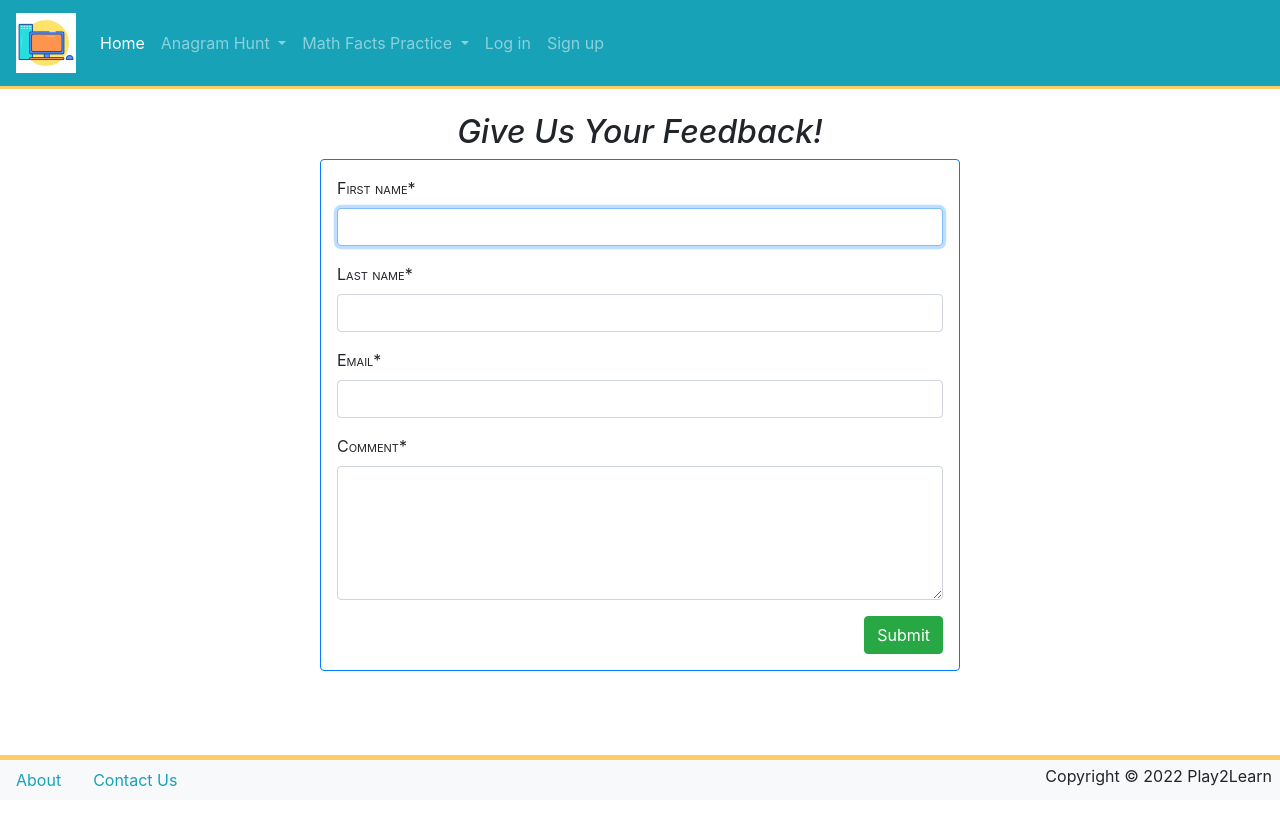
After one commit to samoore333/play2learn, a Django app: page /reviews/reviews-app/ in a window 1280 px wide. The commit adds this page. Run offline with Django 4.2, Linux system fonts and the light colour scheme; some libraries are stand-ins or nearby versions.

Commit message:
Review form setup

```diff
--- /dev/null
+++ b/reviews/forms.py
@@ -0,0 +1,11 @@
+from django import forms
+
+class ReviewsForm(forms.Form):
+    first_name = forms.CharField(
+        widget=forms.TextInput(attrs={'autofocus': True})
+    )
+    last_name = forms.CharField()
+    email = forms.EmailField()
+    comment = forms.CharField(
+        widget=forms.Textarea(attrs={'cols': '75', 'rows': '5'})
+    )
--- a/reviews/urls.py
+++ b/reviews/urls.py
@@ -1,4 +1,9 @@
 from django.urls import path
 
+from .views import ReviewsAppView, ReviewsAppThanksView
+
 app_name = 'reviews'
-urlpatterns = []
+urlpatterns = [
+    path('reviews-app/', ReviewsAppView.as_view(), name='app'),
+    path('reviews-app/thanks/', ReviewsAppThanksView.as_view(), name='thanks'),
+]
--- a/reviews/views.py
+++ b/reviews/views.py
@@ -1,3 +1,12 @@
-from django.shortcuts import render
+from django.urls import reverse_lazy
+from django.views.generic import FormView, TemplateView
 
-# Create your views here.
+from .forms import ReviewsForm
+
+class ReviewsAppView(FormView):
+    template_name = 'reviews/reviews.html'
+    form_class = ReviewsForm
+    success_url = reverse_lazy('reviews:thanks')
+
+class ReviewsAppThanksView(TemplateView):
+    template_name = 'reviews/thanks.html'
--- a/templates/_base.html
+++ b/templates/_base.html
@@ -69,6 +69,7 @@
               <div class="dropdown-menu" aria-labelledby="navbarDropdown">
                 <a class="dropdown-item" href="">My Account</a>
                 <a class="dropdown-item" href="">My Game History</a>
+                <a class="dropdown-item" href="{% url 'reviews:app' %}">Leave A Review</a>
                 <div class="dropdown-divider"></div>
                 <form method="post" action="">
                   {% csrf_token %}
--- /dev/null
+++ b/templates/reviews/reviews.html
@@ -0,0 +1,14 @@
+{% extends "_base.html" %}
+{% load crispy_forms_tags %}
+
+{% block title %}Review{% endblock %}
+{% block main %}
+  <h2 class="text-center">Give Us Your Feedback!</h2>
+  <div class="card border-primary m-auto mb-3 p-3" style="max-width: 40rem">
+      <form method="post">
+        {% csrf_token %}
+        {{ form|crispy }}
+        <button class="btn btn-success float-right">Submit</button>
+      </form>
+  </div>
+{% endblock %}
```
Also changed, not shown: templates/pages/contact_us.html (deleted, +0 -7 lines), templates/reviews/thanks.html (added, +9 -0 lines).
